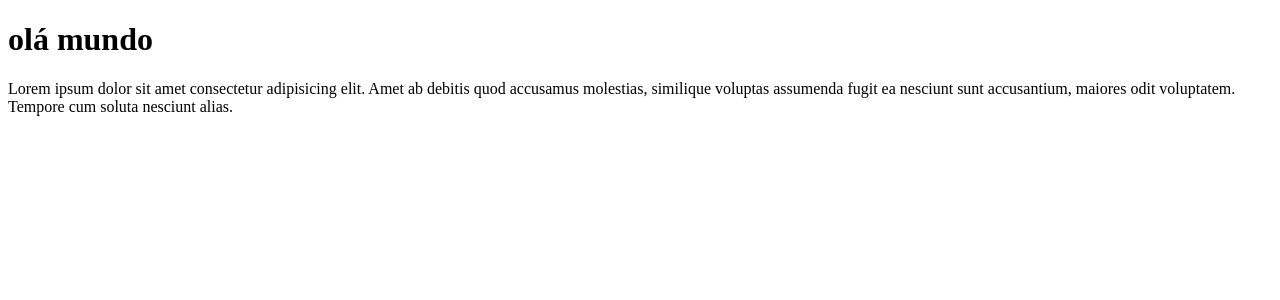
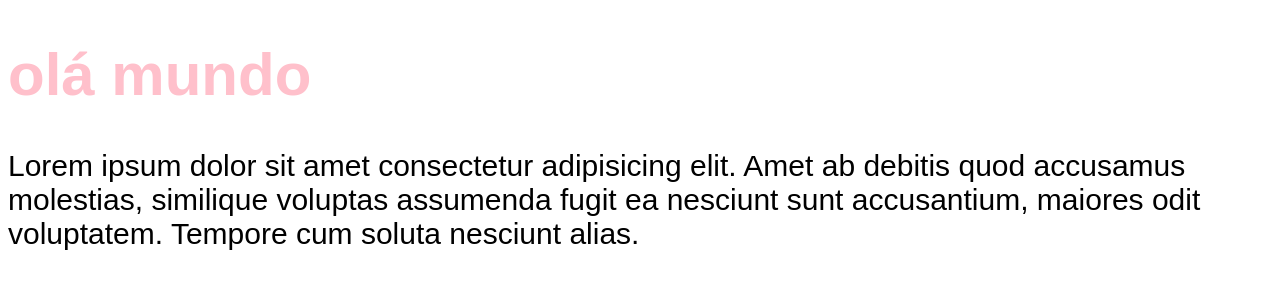
Before and after one commit to Alt3rs/chronos-pomodoro, a React (Vite) app: page / in a window 1280 px wide. Shown: the top 300 px of the page. Built offline with nearby package versions, Linux system fonts and the light colour scheme.

Commit message:
importing and using global CSS files

```diff
--- a/src/App.tsx
+++ b/src/App.tsx
@@ -1,3 +1,6 @@
+import './style/theme.css';
+import './style/global.css';
+
 export function App() {
   console.log('oi');
 
--- /dev/null
+++ b/src/style/global.css
@@ -0,0 +1,8 @@
+body {
+  font-family: sans-serif;
+  font-size: 30px;
+}
+
+h1 {
+  color: var(--primary);
+}
--- /dev/null
+++ b/src/style/theme.css
@@ -0,0 +1,3 @@
+:root {
+  --primary: pink;
+}
```
